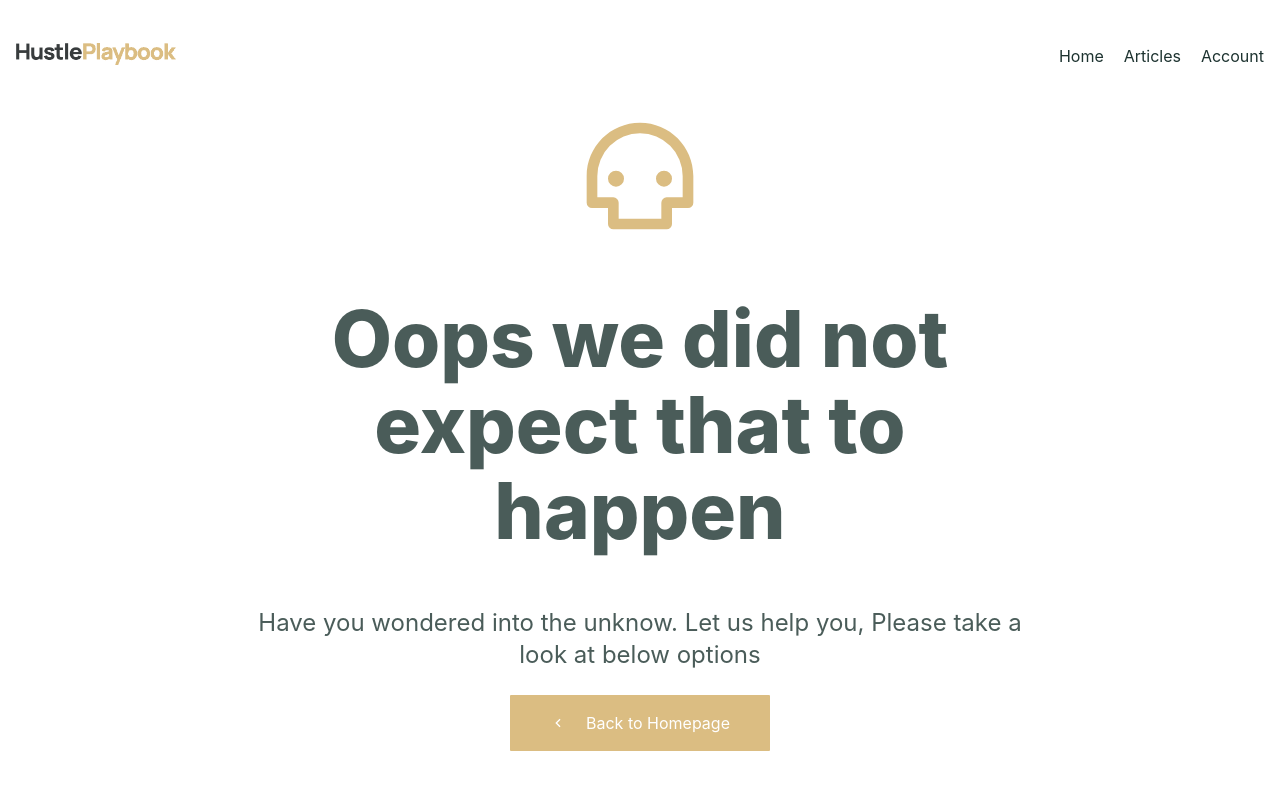
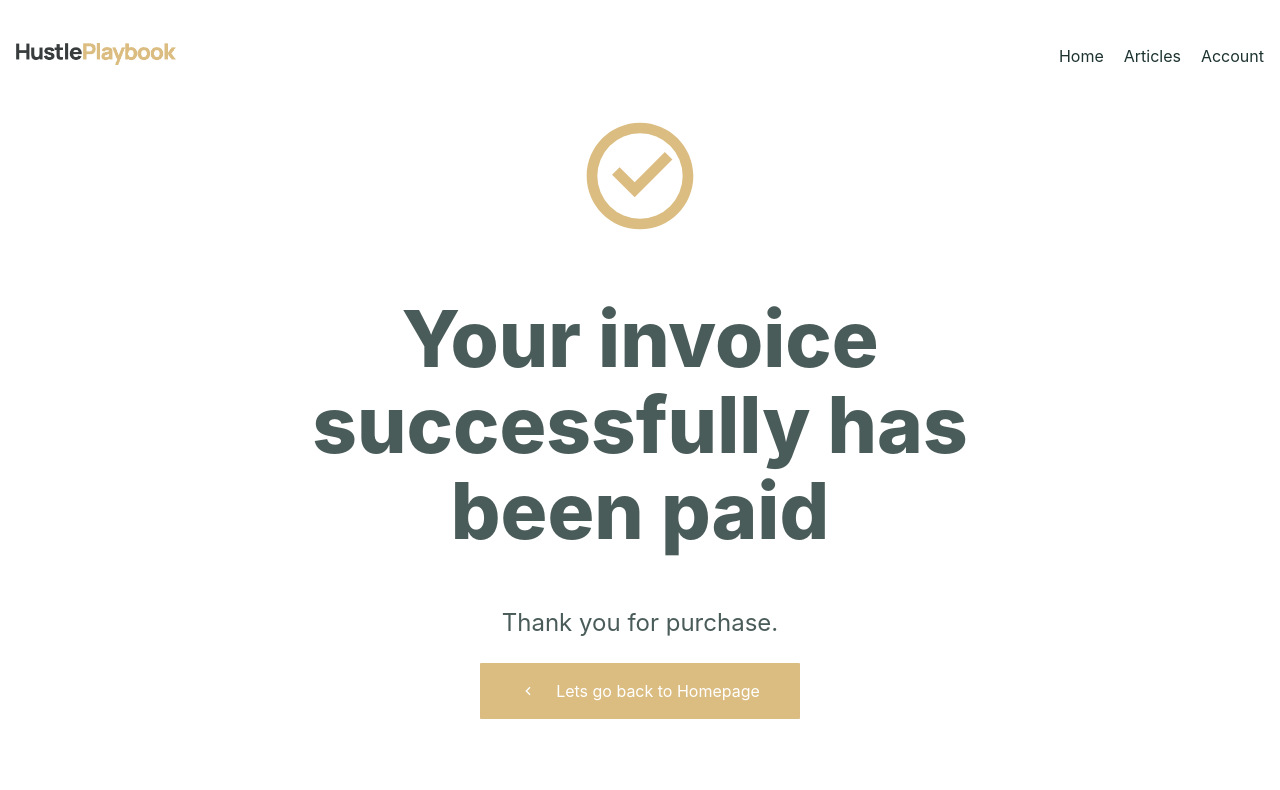
Before and after one commit to farzamkhoddam/morsid, a Next.js app: page /payment/success in a window 1280 px wide. Before the commit this address had no page. Shown: the top 790 px of the page. Built offline with nearby package versions, Linux system fonts and the light colour scheme.

Commit message:
add successful payment page

```diff
--- a/pages/thanks.tsx
+++ b/pages/payment/success.tsx
@@ -1,7 +1,7 @@
 import { RiArrowLeftSLine, RiCheckboxCircleLine } from "react-icons/ri";
 
 import Link from "next/link";
-import SEO from "../components/seo";
+import SEO from "components/seo";
 import SimplePageHeader from "components/simplePageHeader";
 
 const Thanks = () => (
@@ -20,13 +20,13 @@ const Thanks = () => (
           color: "var(--primary-color-dark)",
         }}
       />
-      <h1>Got your message</h1>
-      <p>Thank you for getting in touch us. We will get back to you shortly.</p>
+      <h1>Your invoice successfully has been paid</h1>
+      <p>Thank you for purchase.</p>
       <Link href="/">
-        <div className="button">
+        <a className="button">
           <RiArrowLeftSLine className="icon -left" />
           Lets go back to Homepage
-        </div>
+        </a>
       </Link>
     </div>
   </div>
```
